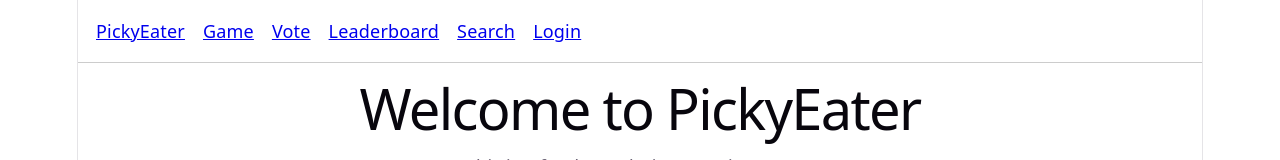
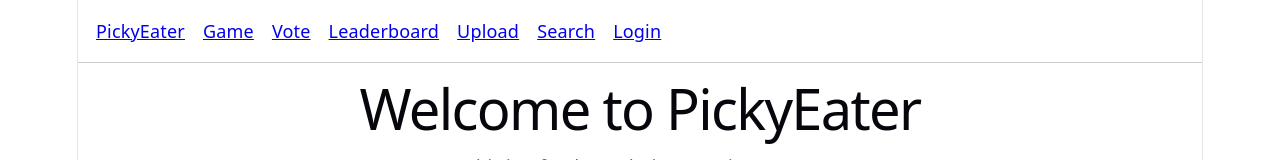
Before and after one commit to JacobBarbulescu/PickyEater, a React (Vite) app in the folder frontend/: page / in a window 1280 px wide. Shown: the top 160 px of the page. Built offline with nearby package versions, Linux system fonts and the light colour scheme.

Commit message:
feat: Added a link to the image upload page to the navbar

```diff
--- a/frontend/src/components/Navbar.jsx
+++ b/frontend/src/components/Navbar.jsx
@@ -17,6 +17,7 @@ function Navbar() {
             <Link to="/game">Game</Link>
             <Link to="/vote">Vote</Link>
             <Link to="/leaderboard">Leaderboard</Link>
+            <Link to="/upload">Upload</Link>
             <Link to="/search">Search</Link>
             {currentUser ? (
                 <span className="navbar-right">
@@ -24,7 +25,7 @@ function Navbar() {
                     {currentUser.role === 'admin' && <Link to="/admin">Admin</Link>}
                     <button onClick={handleLogout}>Logout</button>
                 </span>
-            ): (
+            ) : (
                 <Link to="/login">Login</Link>
             )}
         </nav>
```
